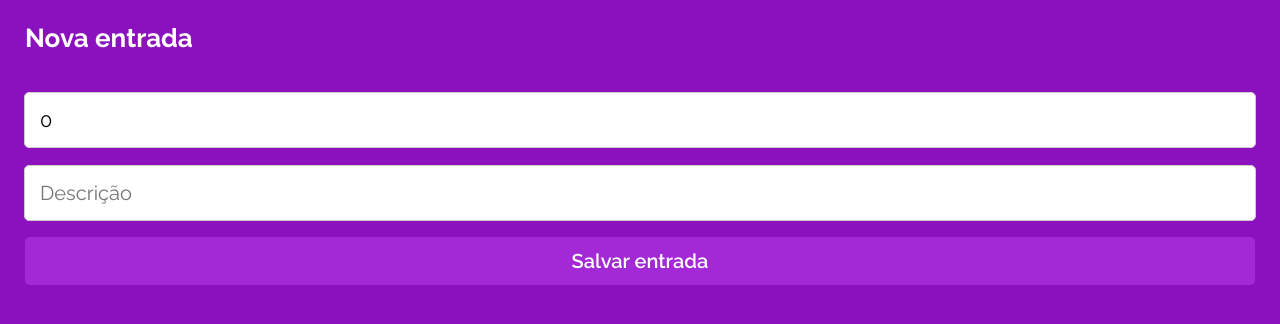
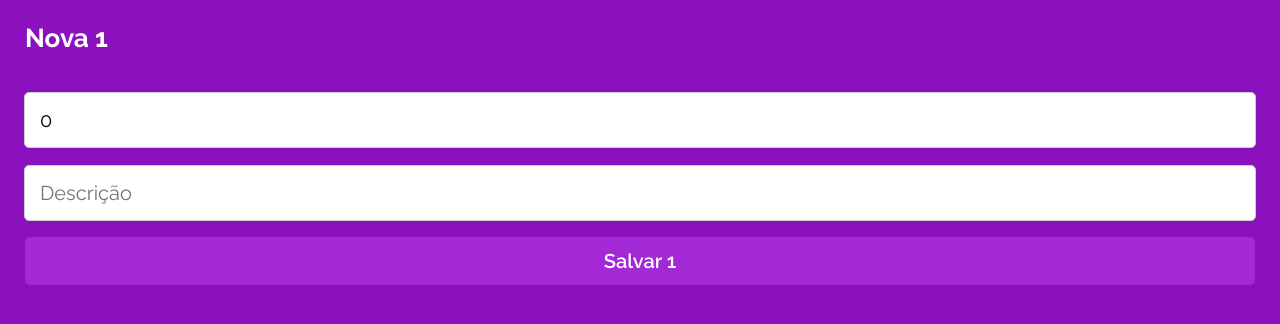
Before and after one commit to demaiam/MyWallet-Front, a React (Vite) app: page /nova-transacao/1 in a window 1280 px wide. Shown: the top 324 px of the page. Built offline with nearby package versions, Linux system fonts and the light colour scheme; a web font is replaced by a local one.

Commit message:
added empty state

```diff
--- a/src/pages/HomePage/HomePage.jsx
+++ b/src/pages/HomePage/HomePage.jsx
@@ -8,7 +8,8 @@ import axios from "axios";
 
 export default function HomePage() {
   const [transactions, setTransactions] = useState([]);
-  const [balance, setBalance] = useState(10);
+  const [balance, setBalance] = useState(0);
+  const [empty, setEmpty] = useState(true);
 
   const navigate = useNavigate();
 
@@ -24,6 +25,7 @@ export default function HomePage() {
     const req = axios.get(`${import.meta.env.VITE_API_URL}/home`, authentication);
     req.then(res => {
       setTransactions(res.data);
+      setEmpty(false);
       calculateBalance();
     });
     req.catch(err => alert(`Erro ao carregar as transações! ${err.response.data}`));
@@ -52,7 +54,7 @@ export default function HomePage() {
         <BiExit onClick={logout} data-test="logout"/>
       </Header>
 
-      {transactions.length == 0
+      {empty
         ?
         <TransactionsContainer>
           Não há registros de entrada ou saída
--- a/src/pages/TransactionPage/TransactionPage.jsx
+++ b/src/pages/TransactionPage/TransactionPage.jsx
@@ -7,15 +7,12 @@ import axios from "axios";
 export default function TransactionsPage() {
   const [value, setValue] = useState(0);
   const [description, setDescription] = useState('');
-  const [formattedType, setFormattedType] = useState('entrada');
 
   const params = useParams();
 
   const { token } = useContext(Context);
 
   const navigate = useNavigate();
-
-  if (params.tipo == 'saida') setFormattedType('saída');
 
   function newTransaction(event) {
     event.preventDefault();
@@ -34,7 +31,7 @@ export default function TransactionsPage() {
 
   return (
     <TransactionsContainer>
-      <h1>Nova {formattedType}</h1>
+      <h1>Nova {params.tipo}</h1>
       <form onSubmit={newTransaction}>
         <input
           placeholder="Valor"
@@ -50,7 +47,7 @@ export default function TransactionsPage() {
           onChange={e => setDescription(e.target.value)}
           data-test="registry-name-input"
         />
-        <button type="submit" data-test="registry-save">Salvar {formattedType}</button>
+        <button type="submit" data-test="registry-save">Salvar {params.tipo}</button>
       </form>
     </TransactionsContainer>
   )
```
